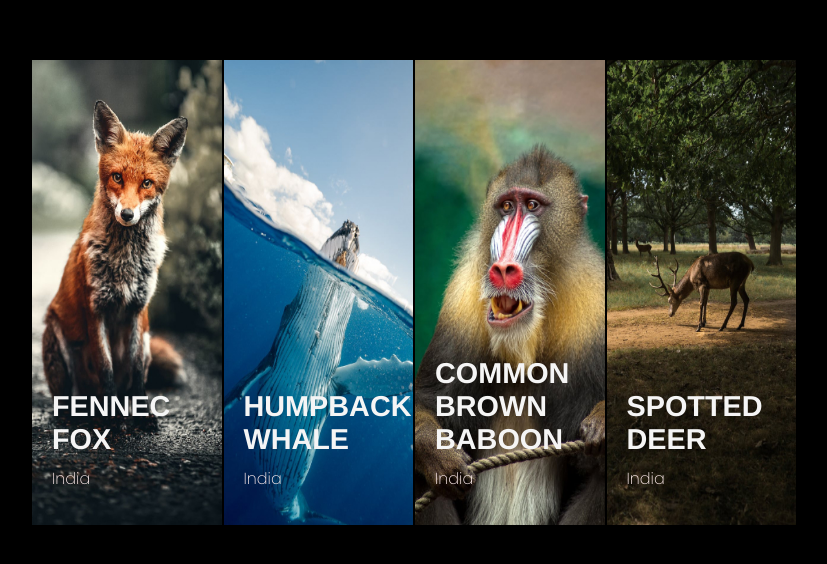
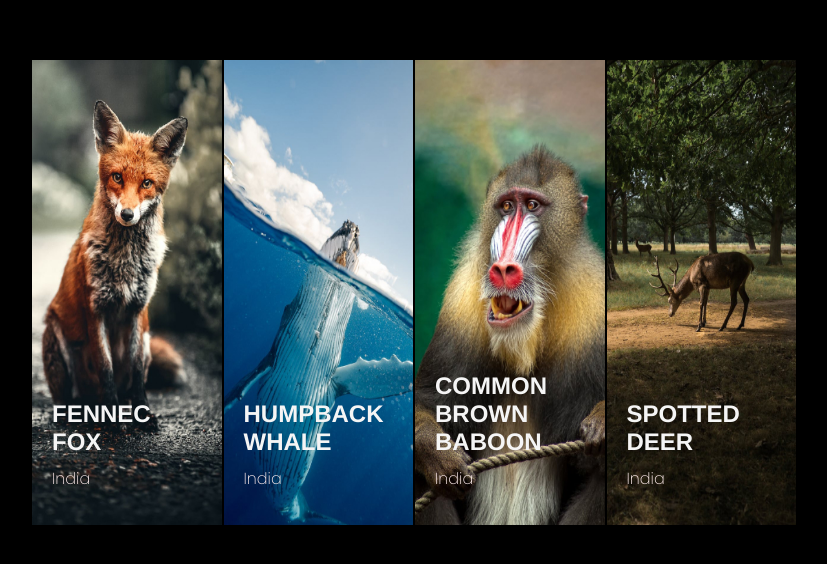
Before and after one commit to Reconfort/COA-Taskforce-challenge, a plain HTML site: page ui-challenge/index.html in a window 1280 px wide. Shown: the part 102-666 px from the top of the page, without its empty margins (226-1053 px from the left). Drawn offline with nearby package versions, Linux system fonts and the light colour scheme.

Commit message:
Update style.css

```diff
--- a/ui-challenge/style.css
+++ b/ui-challenge/style.css
@@ -69,13 +69,12 @@ body {
   flex-direction: column;
   gap: 10px;
   justify-content: end;
-  /* background-color: rgba(24, 87, 87, 0.445); */
   align-items: start;
 }
 
 .card .info h1 {
   width: 50%;
-  font-size: 1.8em;
+  font-size: 1.5em;
 }
 
 .card .info p {
```
